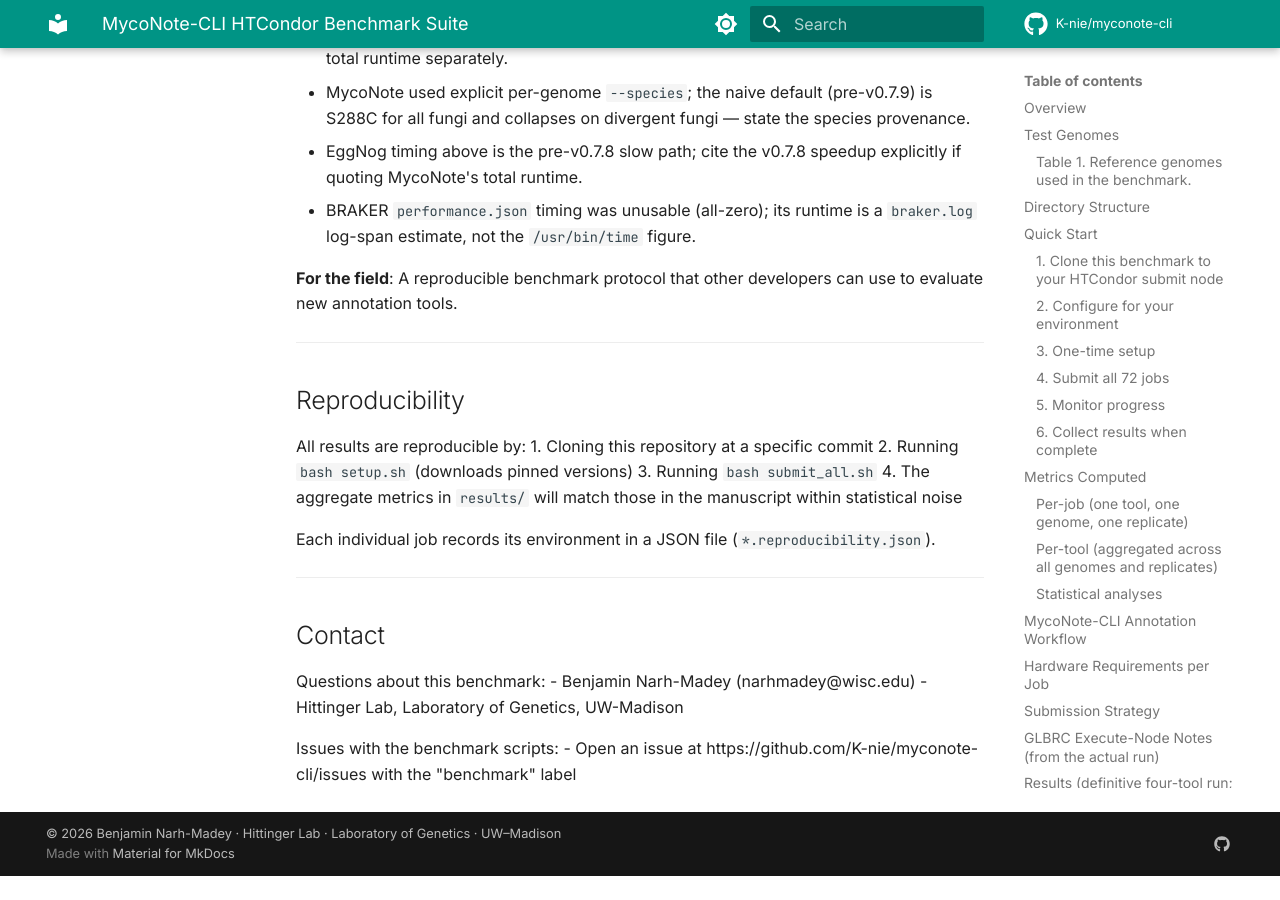
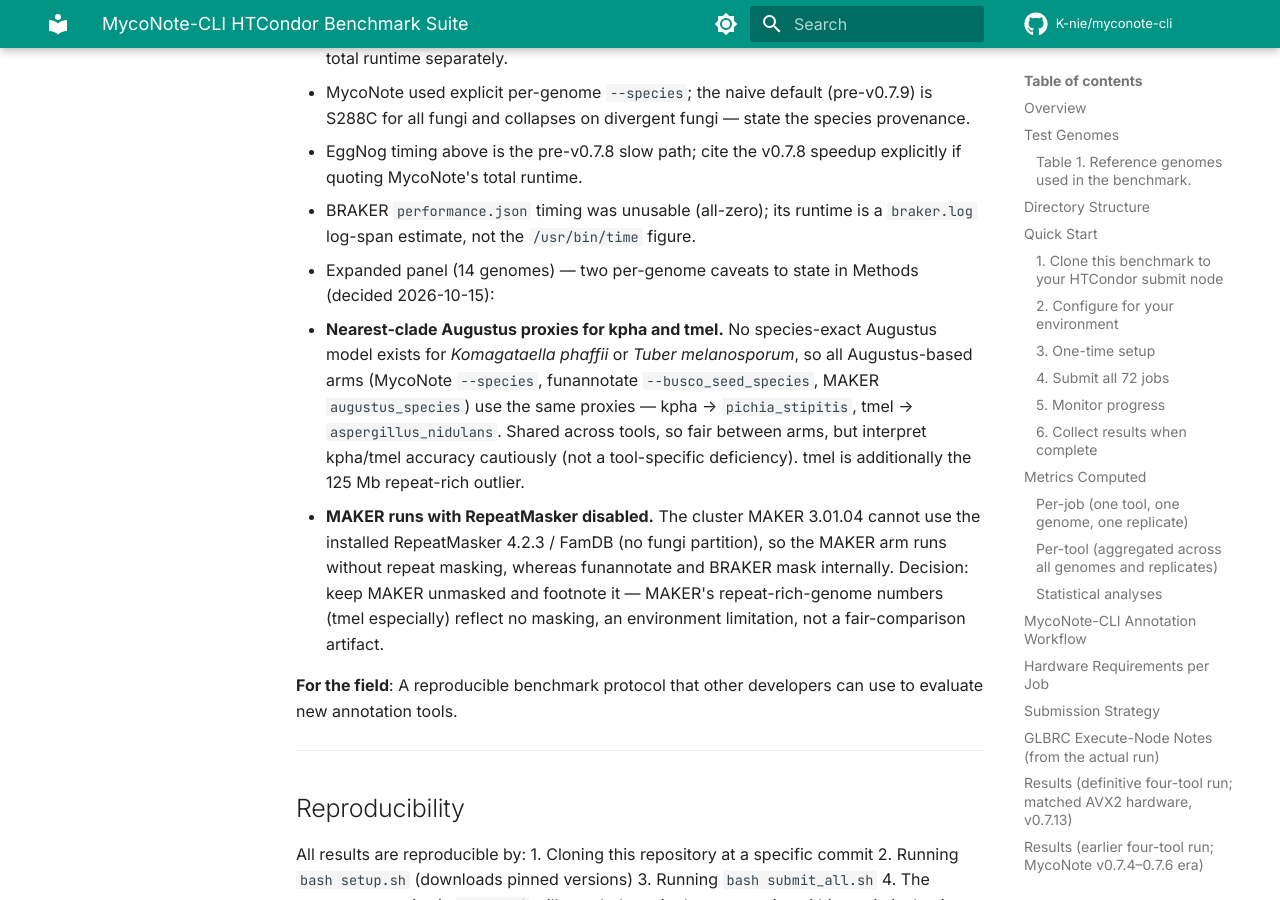
Before and after one commit to K-nie/myconote-cli, an MkDocs documentation site: the page built from docs/paper/htcondor_benchmark/README.md, in a window 1280 px wide and 900 px high, scrolled down 16287 px. Built offline with MkDocs 1.6.1 and Material for MkDocs 9.7.7, drawn with Linux system fonts in a browser that asks for light colours; comment, search, counter and statistics services are not loaded; the version menu is left out; before the commit the page ends 17163 px from its top, so only the background shows below that.

Commit message:
benchmark: record expanded-panel Methods caveats (Augustus proxies, MAKER unmasked)
Decided 2026-10-15: kpha/tmel use nearest-clade Augustus proxies shared across
all Augustus-based arms (fair between tools); MAKER runs unmasked (env can't use
RepeatMasker 4.2.3) and is footnoted rather than re-provisioned.

```diff
--- a/docs/paper/htcondor_benchmark/README.md
+++ b/docs/paper/htcondor_benchmark/README.md
@@ -553,6 +553,21 @@ hints) provably do not lift MycoNote's consensus.
   explicitly if quoting MycoNote's total runtime.
 - BRAKER `performance.json` timing was unusable (all-zero); its runtime is a
   `braker.log` log-span estimate, not the `/usr/bin/time` figure.
+- Expanded panel (14 genomes) — two per-genome caveats to state in Methods
+  (decided 2026-10-15):
+  - **Nearest-clade Augustus proxies for kpha and tmel.** No species-exact
+    Augustus model exists for *Komagataella phaffii* or *Tuber melanosporum*, so
+    all Augustus-based arms (MycoNote `--species`, funannotate
+    `--busco_seed_species`, MAKER `augustus_species`) use the same proxies —
+    kpha → `pichia_stipitis`, tmel → `aspergillus_nidulans`. Shared across tools,
+    so fair between arms, but interpret kpha/tmel accuracy cautiously (not a
+    tool-specific deficiency). tmel is additionally the 125 Mb repeat-rich outlier.
+  - **MAKER runs with RepeatMasker disabled.** The cluster MAKER 3.01.04 cannot
+    use the installed RepeatMasker 4.2.3 / FamDB (no fungi partition), so the
+    MAKER arm runs without repeat masking, whereas funannotate and BRAKER mask
+    internally. Decision: keep MAKER unmasked and footnote it — MAKER's
+    repeat-rich-genome numbers (tmel especially) reflect no masking, an
+    environment limitation, not a fair-comparison artifact.
 
 **For the field**: A reproducible benchmark protocol that other developers can use to evaluate new annotation tools.
 
```
